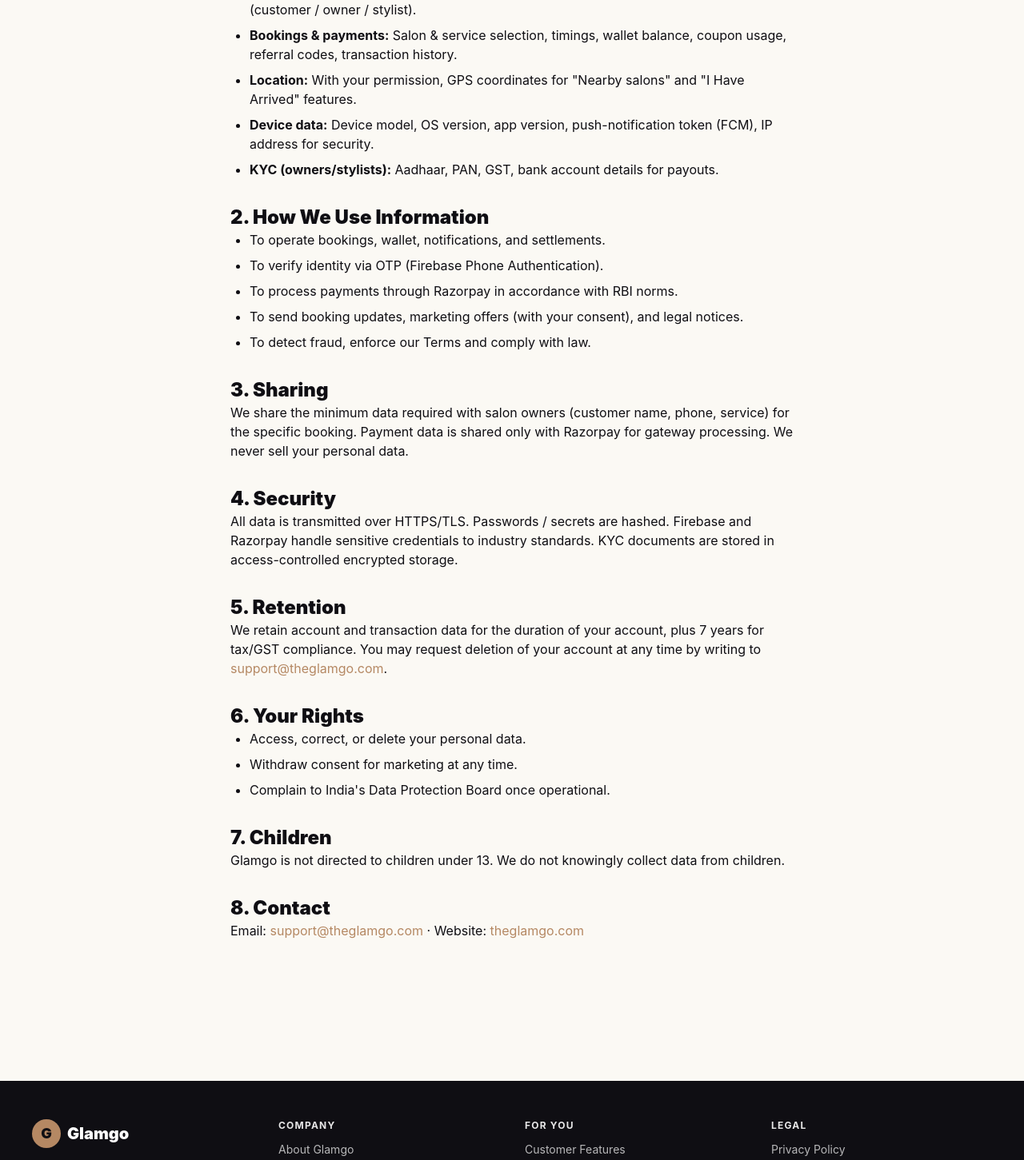
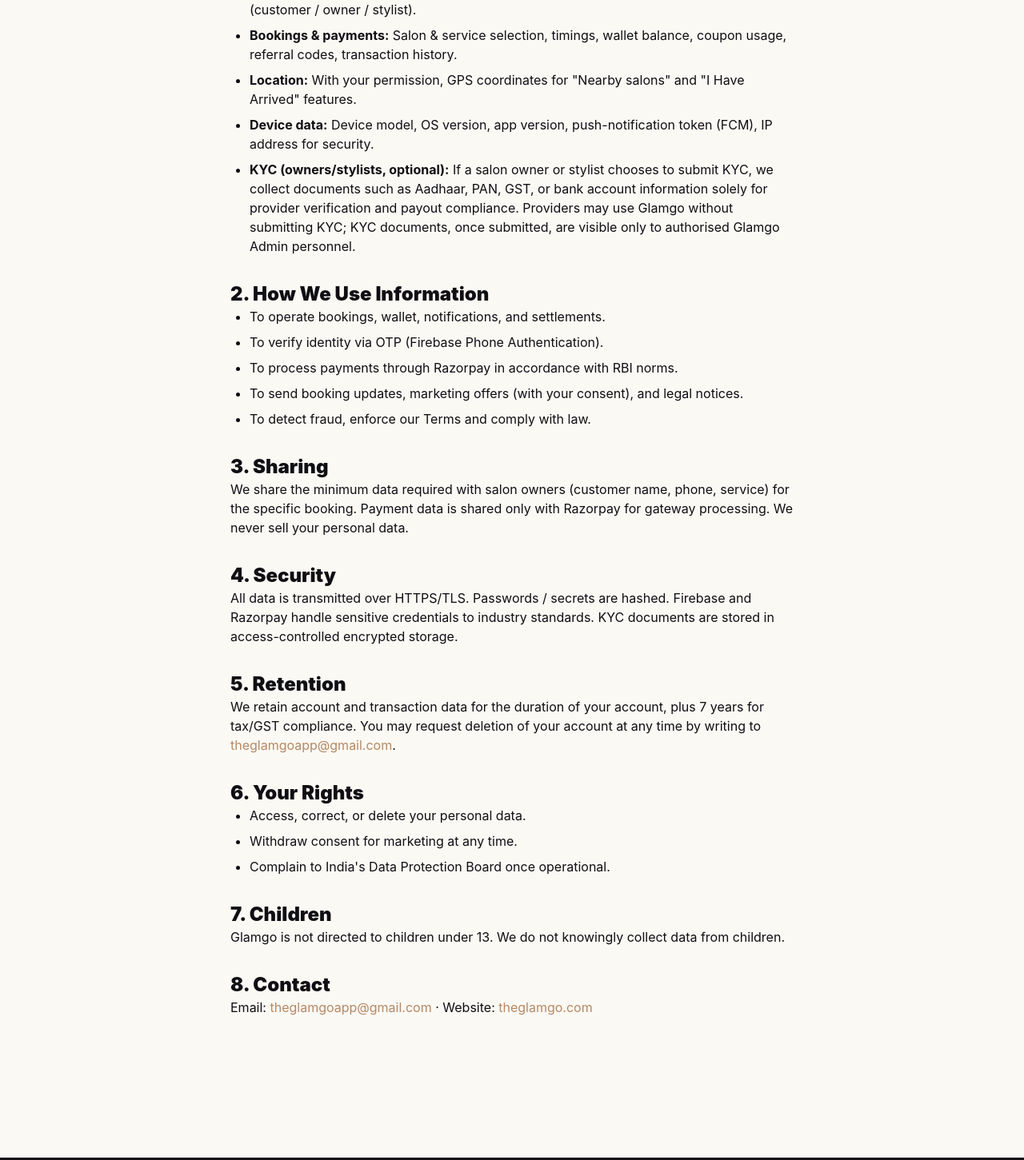
Before and after one commit to theglamgo/glamgo-website, a Next.js app: page /privacy in a window 1280 px wide. Shown: the part 381-1832 px from the top of the page at 80% size. Built offline with nearby package versions, Linux system fonts and the light colour scheme.

Commit message:
Privacy Policy — Glamgo

```diff
--- a/app/privacy/page.tsx
+++ b/app/privacy/page.tsx
@@ -14,7 +14,7 @@
         <li><b>Bookings & payments:</b> Salon &amp; service selection, timings, wallet balance, coupon usage, referral codes, transaction history.</li>
         <li><b>Location:</b> With your permission, GPS coordinates for &quot;Nearby salons&quot; and &quot;I Have Arrived&quot; features.</li>
         <li><b>Device data:</b> Device model, OS version, app version, push-notification token (FCM), IP address for security.</li>
-        <li><b>KYC (owners/stylists):</b> Aadhaar, PAN, GST, bank account details for payouts.</li>
+        <li><b>KYC (owners/stylists, optional):</b> If a salon owner or stylist chooses to submit KYC, we collect documents such as Aadhaar, PAN, GST, or bank account information solely for provider verification and payout compliance. Providers may use Glamgo without submitting KYC; KYC documents, once submitted, are visible only to authorised Glamgo Admin personnel.</li>
       </ul>
 
       <h2 className="mt-8 text-2xl font-black">2. How We Use Information</h2>
@@ -33,7 +33,7 @@
       <p>All data is transmitted over HTTPS/TLS. Passwords / secrets are hashed. Firebase and Razorpay handle sensitive credentials to industry standards. KYC documents are stored in access-controlled encrypted storage.</p>
 
       <h2 className="mt-8 text-2xl font-black">5. Retention</h2>
-      <p>We retain account and transaction data for the duration of your account, plus 7 years for tax/GST compliance. You may request deletion of your account at any time by writing to <a className="link-gold" href="mailto:support@theglamgo.com">support@theglamgo.com</a>.</p>
+      <p>We retain account and transaction data for the duration of your account, plus 7 years for tax/GST compliance. You may request deletion of your account at any time by writing to <a className="link-gold" href="mailto:theglamgoapp@gmail.com">theglamgoapp@gmail.com</a>.</p>
 
       <h2 className="mt-8 text-2xl font-black">6. Your Rights</h2>
       <ul className="list-disc pl-6 space-y-2">
@@ -46,7 +46,7 @@
       <p>Glamgo is not directed to children under 13. We do not knowingly collect data from children.</p>
 
       <h2 className="mt-8 text-2xl font-black">8. Contact</h2>
-      <p>Email: <a className="link-gold" href="mailto:support@theglamgo.com">support@theglamgo.com</a> · Website: <a className="link-gold" href="https://theglamgo.com">theglamgo.com</a></p>
+      <p>Email: <a className="link-gold" href="mailto:theglamgoapp@gmail.com">theglamgoapp@gmail.com</a> · Website: <a className="link-gold" href="https://theglamgo.com">theglamgo.com</a></p>
     </article>
   );
 }
```
